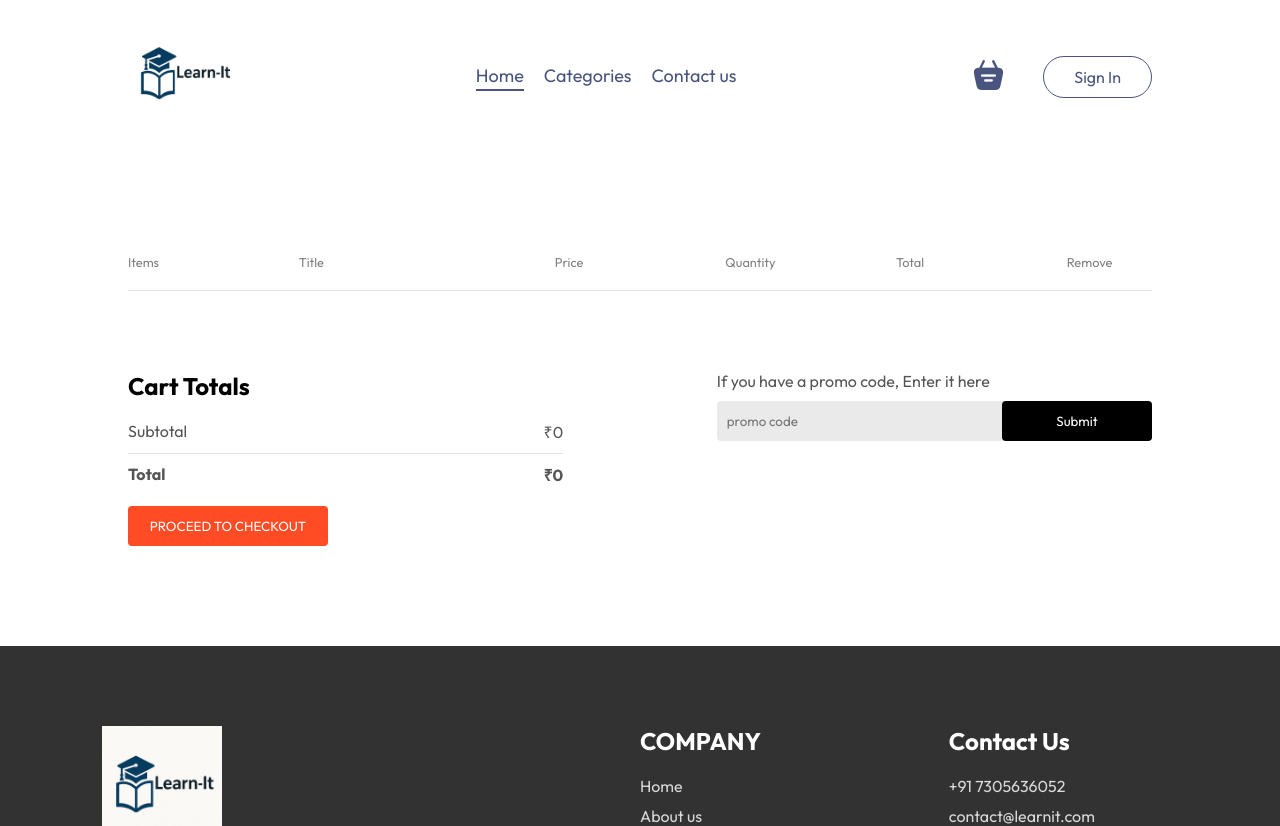
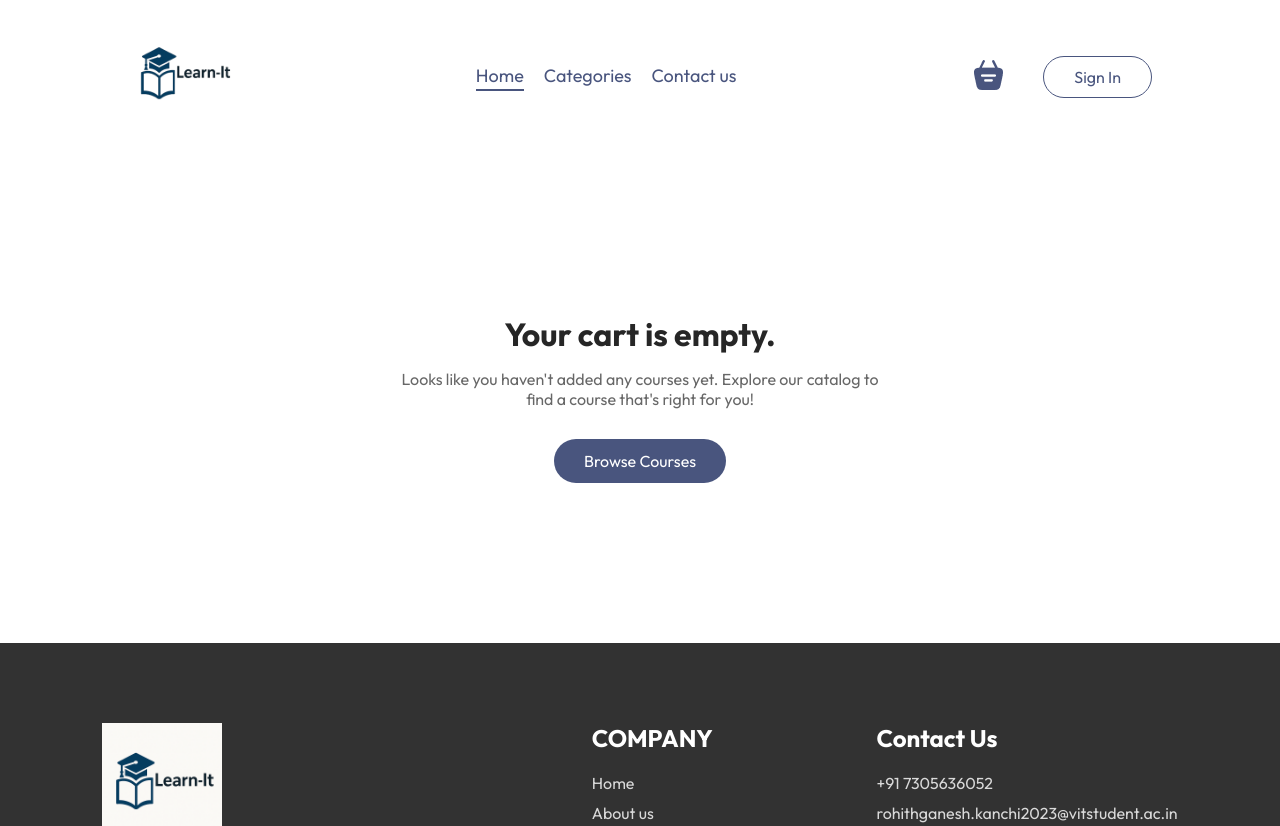
Before and after one commit to rZk1809/Learn-It, a React (Vite) app in the folder UserFrontend/: page /cart in a window 1280 px wide. Shown: the top 826 px of the page. Built offline with nearby package versions, Linux system fonts and the light colour scheme.

Commit message:
Added updated cart page

```diff
--- a/UserFrontend/src/components/ExploreCategories/ExploreCategories.css
+++ b/UserFrontend/src/components/ExploreCategories/ExploreCategories.css
@@ -31,7 +31,8 @@
     transition: 0.2s;
 }
 .explore-categories-list-item .active{
-    border: 4px solid tomato;
+    border: 4px solid var(--theme);
+    box-shadow: 0px 0px 10px rgba(73, 85, 126, 0.5);
     padding: 2px;
 }
 .explore-categories-list-item p{
--- a/UserFrontend/src/components/ExploreCategories/ExploreCategories.jsx
+++ b/UserFrontend/src/components/ExploreCategories/ExploreCategories.jsx
@@ -23,4 +23,5 @@ const ExploreCategories = ({ category, setCategory }) => {
         </div>
     );
 };
+
 export default ExploreCategories;
--- a/UserFrontend/src/components/Footer/Footer.jsx
+++ b/UserFrontend/src/components/Footer/Footer.jsx
@@ -1,6 +1,7 @@
-import React from 'react'
-import './Footer.css'
-import { assets } from '../../assets/assets'
+import React from 'react';
+import './Footer.css';
+import { assets } from '../../assets/assets';
+import { Link } from 'react-router-dom';
 
 const Footer = () => {
     return (
@@ -10,32 +11,38 @@ const Footer = () => {
                     <img className="logo" src={assets.footerlogo} alt="Learn-It Logo" />
                     <p>Welcome to Learn-It, the premier online learning platform designed to empower your ambition. Discover thousands of expert-led courses and unlock your full potential.</p>
                     <div className="footer-social-icons">
-                        <img src={assets.facebook_icon} alt="Facebook" />
-                        <img src={assets.twitter_icon} alt="Twitter" />
-                        <a href='https://www.linkedin.com/in/rohith-ganesh-kanchi/'><img src={assets.linkedin_icon} alt="LinkedIn" /></a>
+                        <a href="https://facebook.com" target="_blank" >
+                            <img src={assets.facebook_icon} alt="Facebook" />
+                        </a>
+                        <a href="https://twitter.com" target="_blank">
+                            <img src={assets.twitter_icon} alt="Twitter" />
+                        </a>
+                        <a href='https://www.linkedin.com/in/rohith-ganesh-kanchi/' target="_blank">
+                            <img src={assets.linkedin_icon} alt="LinkedIn" />
+                        </a>
                     </div>
                 </div>
                 <div className="footer-content-center">
                     <h2>COMPANY</h2>
                     <ul>
-                        <a href='#header'><li>Home</li></a>
-                        <a href="#header"><li>About us</li></a>
-                        <li>Help Center</li>
-                        <li>Privacy policy</li>
+                        <li><Link to="/">Home</Link></li>
+                        <li><Link to="/about">About us</Link></li>
+                        <li><Link to="/help">Help Center</Link></li>
+                        <li><Link to="/privacy">Privacy policy</Link></li>
                     </ul>
                 </div>
                 <div className="footer-content-right">
                     <h2>Contact Us</h2>
                     <ul>
-                        <li>+91 7305636052</li>
-                        <li>contact@learnit.com</li>
+                        <li><a href="tel:+917305636052">+91 7305636052</a></li>
+                        <li><a href="mailto:contact@learnit.com">rohithganesh.kanchi2023@vitstudent.ac.in</a></li>
                     </ul>
                 </div>
             </div>
             <hr />
-            <p className="footer-copyright">Copyright 2025 © LearnIt.com - All Right Reserved.</p>
+            <p className="footer-copyright">Copyright {new Date().getFullYear()} © LearnIt.com - All Right Reserved.</p>
         </div>
     )
 }
 
-export default Footer
+export default Footer;
--- a/UserFrontend/src/components/LoginPopup/LoginPopup.css
+++ b/UserFrontend/src/components/LoginPopup/LoginPopup.css
@@ -45,7 +45,7 @@
     padding: 10px;
     border-radius: 4px;
     color: white;
-    background-color: #FF4C24;
+    background-color: var(--theme);
     font-size: 15px;
     cursor: pointer;
 }
@@ -62,7 +62,7 @@
 
 
 .login-popup p span{
-    color: #FF4C24;
+    color: var(--theme);
     font-weight: 500;
     cursor: pointer;
 }
--- a/UserFrontend/src/index.css
+++ b/UserFrontend/src/index.css
@@ -1,4 +1,7 @@
 @import url('https://fonts.googleapis.com/css2?family=Outfit:wght@300;400;500;600;700&display=swap');
+:root{
+    --theme: #49557E;
+}
 
 * {
   margin: 0;
--- a/UserFrontend/src/pages/Cart/Cart.css
+++ b/UserFrontend/src/pages/Cart/Cart.css
@@ -1,52 +1,109 @@
 .cart {
-    margin: 100px 0px;
+    margin: 80px auto;
+    animation: fadeIn 0.5s;
 }
 
-.cart hr {
-    height: 1px;
-    background-color: #E2E2E2;
-    border: none;
+.cart-header {
+    text-align: center;
+    margin-bottom: 50px;
+}
+
+.cart-header h1 {
+    font-size: 2.5rem;
+    color: var(--primary-color, #262626);
+    margin-bottom: 10px;
+}
+
+.cart-header p {
+    color: #676767;
+    font-size: 1.1rem;
+}
+
+.cart-items {
+    border: 1px solid #e0e0e0;
+    border-radius: 8px;
+    overflow: hidden;
+}
+
+.cart-items-title, .cart-items-row {
+    display: grid;
+    grid-template-columns: 0.5fr 2fr 1fr 1fr 1fr 0.5fr;
+    align-items: center;
+    padding: 15px 20px;
 }
 
 .cart-items-title {
-    display: grid;
-    grid-template-columns: 1fr 1.5fr 1fr 1fr 1fr 0.5fr;
-    align-items: center;
-    color: grey;
-    font-size: max(1vw, 12px);
+    color: #808080;
+    font-weight: 500;
+    background-color: #f9f9f9;
+    border-bottom: 1px solid #e0e0e0;
+    font-size: 0.9rem;
+    text-transform: uppercase;
+    letter-spacing: 0.5px;
+}
+
+.cart-items-row {
+    color: #262626;
+    border-bottom: 1px solid #e0e0e0;
+}
+
+.cart-items-row:last-child {
+    border-bottom: none;
 }
 
 .cart-items-item {
-    margin: 10px 0px;
-    color: black;
+    display: flex;
+    align-items: center;
+    gap: 15px;
+    grid-column: 1 / span 2;
 }
 
 .cart-items-item img {
-    width: 50px;
+    width: 60px;
+    height: 60px;
+    object-fit: cover;
+    border-radius: 4px;
 }
 
-.cart-items-item div {
-    max-width: 40px;
+.cart-items-item span {
+    font-weight: 500;
+}
+
+.cart-quantity {
     text-align: center;
-    border: 1px solid #EBEBEB;
-    padding: 8px 8px;
-    font-size: 12px;
 }
-.cart-items-remove-icon{
+
+.cart-items-remove-icon {
     cursor: pointer;
+    font-size: 1.2rem;
+    color: #808080;
+    transition: color 0.3s;
+    justify-self: center;
 }
+
+.cart-items-remove-icon:hover {
+    color: var(--theme);
+}
+
 .cart-bottom {
-    margin-top: 80px;
+    margin-top: 50px;
     display: flex;
     justify-content: space-between;
-    gap: max(12vw,20px);
+    gap: 40px;
 }
 
-.cart-total {
+.cart-total, .cart-promocode {
     flex: 1;
     display: flex;
     flex-direction: column;
     gap: 20px;
+    padding: 25px;
+    background-color: #f9f9f9;
+    border-radius: 8px;
+}
+
+.cart-total h2 {
+    margin-bottom: 20px;
 }
 
 .cart-total-details {
@@ -56,53 +113,129 @@
 }
 
 .cart-total hr {
-    margin: 10px 0px;
+    margin: 10px 0;
+    border: none;
+    height: 1px;
+    background-color: #e0e0e0;
 }
 
 .cart-total button {
     border: none;
     color: white;
-    background-color: #FF4C24;
-    width: max(15vw,200px);
-    padding: 12px 0px;
-    border-radius: 4px;
+    background-color: var(--theme);
+    width: 100%;
+    padding: 15px 0px;
+    border-radius: 8px;
+    cursor: pointer;
+    font-size: 1rem;
+    font-weight: 500;
+    transition: background-color 0.3s;
+    margin-top: 10px;
+}
+
+.cart-total button:hover {
+    background-color: var(--theme);
+}
+
+.cart-promocode p {
+    color: #555555;
+    font-weight: 500;
+}
+
+.cart-promocode-input {
+    margin-top: 10px;
+    display: flex;
+    border-radius: 8px;
+    overflow: hidden;
+    box-shadow: 0 2px 5px rgba(0, 0, 0, 0.05);
+}
+
+.cart-promocode-input input {
+    flex-grow: 1;
+    background: #ffffff;
+    border: 1px solid #e0e0e0;
+    border-right: none;
+    outline: none;
+    padding: 12px 15px;
+}
+
+.cart-promocode-input button {
+    width: 120px;
+    padding: 12px 5px;
+    background-color: #262626;
+    border: none;
+    color: white;
     cursor: pointer;
 }
 
-.cart-promocode {
-    flex: 1;
-}
-.cart-promocode p{
-    color: #555555;
-}
-.cart-promocode-input{
-    margin-top: 10px;
-    display: flex;
-    justify-content: space-between;
-    align-items: center;
-    background-color: #eaeaea;
-    border-radius: 4px;
-}
-.cart-promocode-input input{
-    background: transparent;
-    border: none;
-    outline: none;
-    padding-left: 10px;
-}
-.cart-promocode-input button{
-    width: max(10vw,150px);
-    padding: 12px 5px;
-    background-color: black;
-    border: none;
-    color: white;
-    border-radius: 4px;
+.cart-empty {
+    text-align: center;
+    padding: 80px 20px;
+    margin-top: 50px;
 }
 
-@media(max-width:750px) {
+.cart-empty h2 {
+    font-size: 2rem;
+    color: #262626;
+}
+
+.cart-empty p {
+    color: #676767;
+    margin-top: 15px;
+    max-width: 500px;
+    margin-left: auto;
+    margin-right: auto;
+}
+
+.cart-empty button {
+    margin-top: 30px;
+    padding: 12px 30px;
+    border: none;
+    border-radius: 50px;
+    background-color: var(--theme);
+    color: white;
+    font-size: 1rem;
+    cursor: pointer;
+    transition: background-color 0.3s;
+}
+
+.cart-empty button:hover {
+    background-color: var(--theme);
+}
+
+
+@media (max-width: 800px) {
+    .cart-items-title {
+        display: none;
+    }
+    .cart-items-row {
+        grid-template-columns: 1fr;
+        gap: 15px;
+        padding: 20px;
+        text-align: center;
+    }
+    .cart-items-item {
+        grid-column: 1 / -1;
+        flex-direction: column;
+    }
+    .cart-items-row p {
+        display: flex;
+        justify-content: space-between;
+        width: 100%;
+        padding: 5px 0;
+    }
+    .cart-items-row p::before {
+        font-weight: 500;
+        color: #808080;
+    }
+    .cart-items-row p:nth-of-type(1)::before { content: 'Price: '; }
+    .cart-items-row p:nth-of-type(2)::before { content: 'Quantity: '; }
+    .cart-items-row p:nth-of-type(3)::before { content: 'Total: '; }
+
+    .cart-items-remove-icon {
+        margin-top: 10px;
+    }
     .cart-bottom {
         flex-direction: column-reverse;
     }
-    .cart-promocode{
-        justify-content: start;
-    }
 }
--- a/UserFrontend/src/pages/Cart/Cart.jsx
+++ b/UserFrontend/src/pages/Cart/Cart.jsx
@@ -1,36 +1,48 @@
-import React, { useContext } from 'react'
-import './Cart.css'
-import { StoreContext } from '../../Context/StoreContext'
+import React, { useContext } from 'react';
+import './Cart.css';
+import { StoreContext } from '../../Context/StoreContext';
 import { useNavigate } from 'react-router-dom';
 
 const Cart = () => {
-
     const { cartItems, course_list, removeFromCart, getTotalCartAmount } = useContext(StoreContext);
     const navigate = useNavigate();
+    const totalAmount = getTotalCartAmount();
 
     return (
         <div className='cart'>
+            {totalAmount > 0 ? (
+                <>
+                    {/* The header is now INSIDE the check, so it only shows when the cart has items */}
+                    <div className='cart-header'>
+                        <h1>Your Course Cart</h1>
+                        <p>Review the courses you've selected and proceed to checkout.</p>
+                    </div>
                     <div className="cart-items">
+                        {/* Added "Quantity" and "Total" back to the title */}
                         <div className="cart-items-title">
-                    <p>Items</p> <p>Title</p> <p>Price</p> <p>Quantity</p> <p>Total</p> <p>Remove</p>
+                            <p>Item</p>
+                            <p>Title</p>
+                            <p>Price</p>
+                            <p>Quantity</p>
+                            <p>Total</p>
+                            <p>Remove</p>
                         </div>
-                <br />
-                <hr />
                         {course_list.map((item) => {
                             if (cartItems[item._id] > 0) {
                                 return (
-                            <div key={item._id}>
-                                <div className="cart-items-title cart-items-item">
+                                    <div key={item._id} className='cart-items-row'>
+                                        <div className="cart-items-item">
                                             <img src={item.image} alt={item.name} />
-                                    <p>{item.name}</p>
+                                            <span>{item.name}</span>
+                                        </div>
                                         <p>₹{item.price}</p>
-                                    <p>{cartItems[item._id]}</p>
+                                        {/* Added the quantity display back */}
+                                        <p className="cart-quantity">{cartItems[item._id]}</p>
+                                        {/* Added the total per-item price back */}
                                         <p>₹{item.price * cartItems[item._id]}</p>
-                                    <p className='cart-items-remove-icon' onClick={() => removeFromCart(item._id)}>x</p>
+                                        <p className='cart-items-remove-icon' onClick={() => removeFromCart(item._id)}>✕</p>
                                     </div>
-                                <hr />
-                            </div>
-                        )
+                                );
                             }
                             return null;
                         })}
@@ -38,25 +50,36 @@ const Cart = () => {
                     <div className="cart-bottom">
                         <div className="cart-total">
                             <h2>Cart Totals</h2>
-                    <div>
-                        <div className="cart-total-details"><p>Subtotal</p><p>₹{getTotalCartAmount()}</p></div>
+                            <div className="cart-total-details">
+                                <p>Subtotal</p>
+                                <p>₹{totalAmount}</p>
+                            </div>
                             <hr />
-                        <div className="cart-total-details"><b>Total</b><b>₹{getTotalCartAmount()}</b></div>
+                            <div className="cart-total-details">
+                                <b>Total</b>
+                                <b>₹{totalAmount}</b>
                             </div>
                             <button onClick={() => navigate('/checkout')}>PROCEED TO CHECKOUT</button>
                         </div>
                         <div className="cart-promocode">
-                    <div>
-                        <p>If you have a promo code, Enter it here</p>
+                            <p>Have a promo code?</p>
                             <div className='cart-promocode-input'>
-                            <input type="text" placeholder='promo code' />
-                            <button>Submit</button>
+                                <input type="text" placeholder='Enter promo code' />
+                                <button>Apply</button>
                             </div>
                         </div>
                     </div>
+                </>
+            ) : (
+                // This 'cart-empty' section is now the ONLY thing that shows for an empty cart
+                <div className="cart-empty">
+                    <h2>Your cart is empty.</h2>
+                    <p>Looks like you haven't added any courses yet. Explore our catalog to find a course that's right for you!</p>
+                    <button onClick={() => navigate('/')}>Browse Courses</button>
                 </div>
+            )}
         </div>
-    )
-}
+    );
+};
 
-export default Cart
+export default Cart;
```
Also changed, not shown: UserFrontend/src/components/CourseItem/CourseItem.css (+7 -4 lines). Lines whose indentation alone changed are shown as unchanged.
